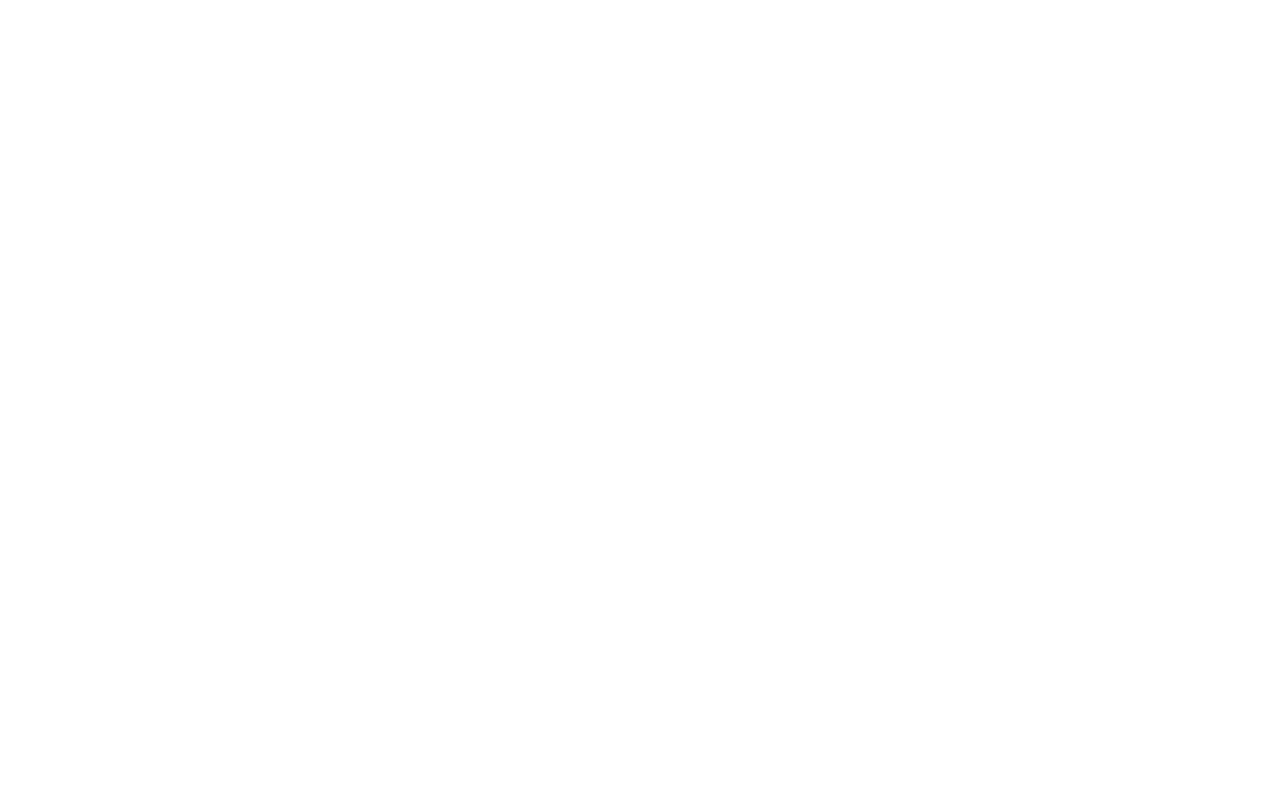
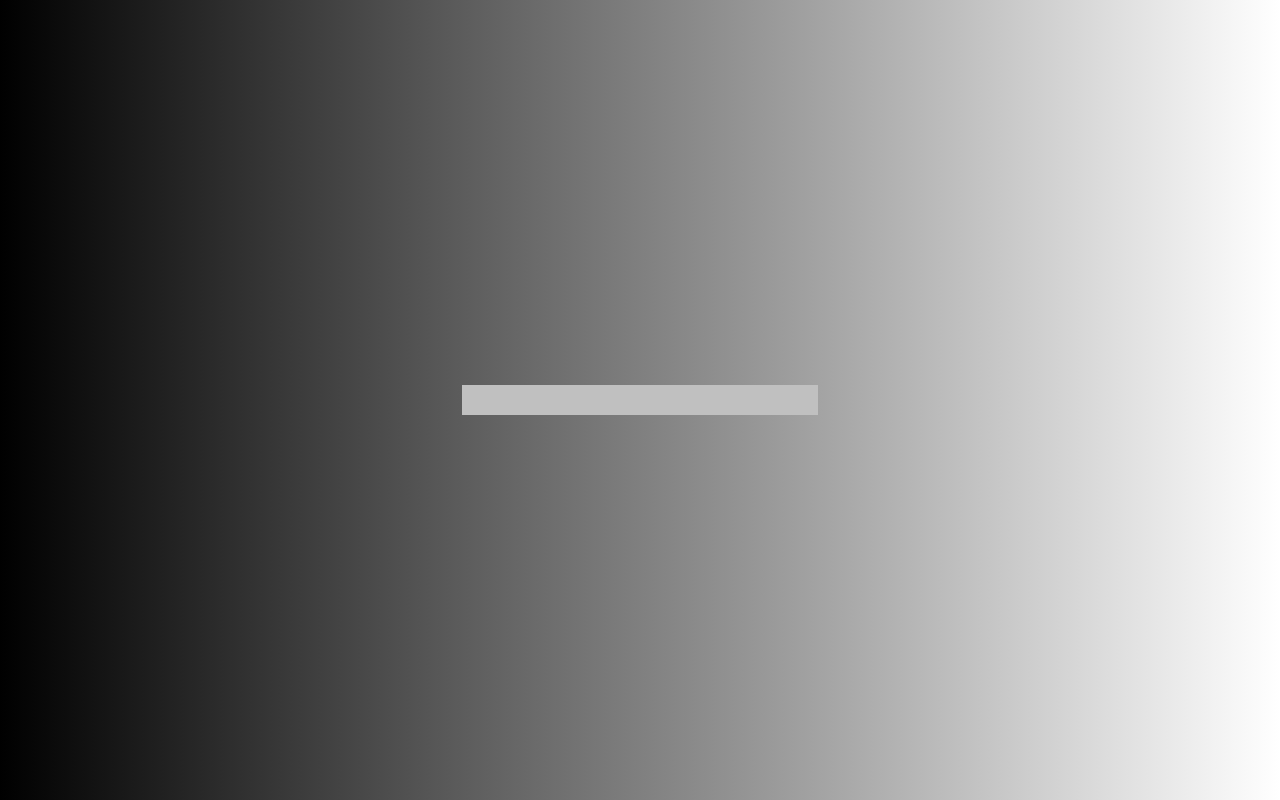
Before and after one commit to Krzysztof77777/Minesweeper, a React (Create React App) app: page / in a window 1280 px wide. Built offline with nearby package versions, Linux system fonts and the light colour scheme.

Commit message:
feat: All styles for project

```diff
--- a/src/components/App.js
+++ b/src/components/App.js
@@ -1,4 +1,6 @@
 import React from "react";
+
+import "./AppStyles.scss";
 
 function App() {
   return <main className="game"></main>;
--- /dev/null
+++ b/src/components/AppStyles.scss
@@ -0,0 +1,155 @@
+@font-face {
+    font-family: DIGITALDREAM;
+    src: url('../../public/assets/DIGITALDREAM.ttf');
+}
+:root {
+    --primary-color:  #c0c0c0;
+    --primary-color--dark:  #808080;
+    --alarm-color:  #f80000;
+    --info-one-color:  #0200fc;
+    --info-two-color:  #017e00;
+    --info-three-color:  #ff0000;
+    --info-four-color:  #010080;
+    --info-five-color:  #7f0300;
+    --info-six-color:  #008080;
+    --info-seven-color:  #000000;
+    --info-eight-color:  #808080;
+    --cell-size:  4rem;
+    --game-padding:  1.5rem;
+    --border-width:  0.3rem;
+    --cells-in-row:  8;
+    --game-max-width:  calc( var(--cell-size) * var(--cells-in-row) + calc(2 * var(--game-padding)) + calc(2 * var(--border-width)) );
+}
+html {
+    font-size:10px;
+}
+* {
+    margin:0;
+    padding:0;
+    box-sizing: border-box;
+}
+body {
+    background: linear-gradient(90deg, #000 ,#fff);
+    font-family: Lato, sans-serif;
+    overflow-x: hidden;
+}
+#root {
+    display:flex;
+    align-items: center;
+    justify-content: center;
+    width:100vw;
+    min-height: 100vh;
+}
+.game {
+    background-color: var(--primary-color);
+    padding: var(--game-padding);
+    max-width: var(--game-max-width);
+    width:100%;
+}
+.header {
+    display: flex;
+    justify-content: space-between;
+    padding: calc(var(--game-padding)/2);
+    margin-bottom:0.5rem;
+    &__counter {
+    background-color: rgb(0, 0, 0);
+    color: var(--alarm-color);
+    font-family: DIGITALDREAM, sans-serif;
+    font-size: 3.2rem;
+    min-width: 9rem;
+    display: flex;
+    justify-content: flex-end;
+    align-items: center;
+    padding: 0.5rem;
+    }
+    &__button {
+        display: flex;
+        align-items: center;
+        justify-content: center;
+        background-color: var(--primary-color);
+        outline: none;
+        cursor: pointer;
+        & img {
+            width: 4.8rem;
+            height: 4.8rem;
+        }
+    }
+}
+.board {
+    display:flex;
+    flex-wrap: wrap;
+    margin-bottom:0.5rem;
+}
+.panel {
+    padding: calc(var(--game-padding)/2);
+    &__header {
+        text-align: center;
+        font-size: 2rem;
+    }
+    &__buttons {
+        display:flex;
+        padding-top: 0.5rem;
+    }
+    & .button {
+        padding:1.5rem 0;
+        cursor:pointer;
+        font-size: 2rem;
+        flex-grow: 1;
+    }
+}
+.cell {
+    width: var(--cell-size);
+    height: var(--cell-size);
+    cursor: pointer;
+    background-size: 2rem;
+    font-size: 2.4rem;
+    display: flex;
+    justify-content: center;
+    align-items: center;
+    background-position: center center;
+    background-repeat: no-repeat;
+}
+.border {
+    border: var(--border-width) solid;
+}
+.border--convex {
+    border-color: var(--primary-color--dark) #fff #fff var(--primary-color--dark);
+}
+.border--concave {
+    border-color: #fff var(--primary-color--dark) var(--primary-color--dark) #fff;
+}
+.border--revealed {
+    border-width: 0.1rem;
+    border-color: var(--primary-color--dark);
+}
+.cell--is-flag {
+    background-image: url('../../public/assets/flag.svg');
+}
+.cell--is-mine {
+    background-image: url('../../public/assets/bomb.svg');
+    background-color: var(--alarm-color);
+}
+.cell-info-1 {
+    color: var(--info-one-color);
+}
+.cell-info-2 {
+    color: var(--info-two-color);
+}
+.cell-info-3 {
+    color: var(--info-three-color);
+}
+.cell-info-4 {
+    color: var(--info-four-color);
+}
+.cell-info-5 {
+    color: var(--info-five-color);
+}
+.cell-info-6 {
+    color: var(--info-six-color);
+}
+.cell-info-7 {
+    color: var(--info-seven-color);
+}
+.cell-info-8 {
+    color: var(--info-eight-color);
+}
```
